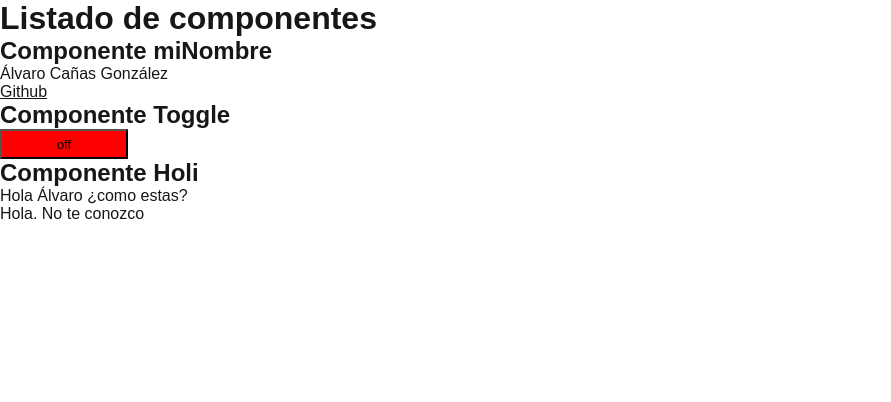
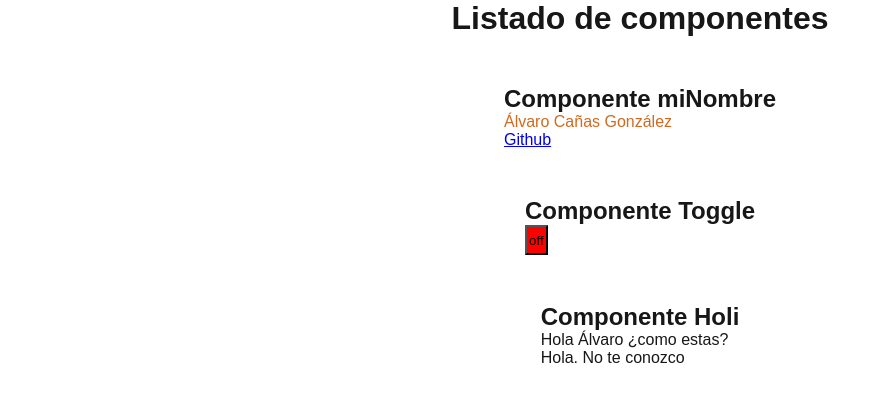
Before and after one commit to MameHub/component-acg, a Next.js app: page / in a window 1280 px wide. Shown: the top 402 px of the page, without its empty margins (0-891 px from the left). Built offline with nearby package versions, Linux system fonts and the light colour scheme.

Commit message:
component

```diff
--- a/app/componentes/miNombre.js
+++ b/app/componentes/miNombre.js
@@ -1,7 +1,9 @@
-export default function MºiNombre() {
+import { useState } from "react";
+
+export default function MiNombre() {
     return(
         <div>
-            <p>Álvaro Cañas González</p>
+            <p className="color1">Álvaro Cañas González</p>
             <p><a href="https://github.com/MameHub" target="_blanck">Github</a></p>
         </div>
     );
--- a/app/globals.css
+++ b/app/globals.css
@@ -30,10 +30,10 @@ body {
   margin: 0;
 }
 
-a {
+/* a {
   color: inherit;
   text-decoration: none;
-}
+} */
 
 @media (prefers-color-scheme: dark) {
   html {
@@ -41,8 +41,56 @@ a {
   }
 }
 
-a{
-  text-decoration: underline;
+.component-container {
+  display: flex;
+  flex-direction: column;
+  gap: 3em;
+  justify-content: center;
+  align-items: center;
+}
+
+.component {
+
+}
+
+.color1 {
+  color: chocolate;
+}
+
+.color2 {
+  color: aquamarine;
+}
+
+.color3 {
+  color: darkgreen;
+}
+
+.color4 {
+  color: slateblue;
+}
+
+.color5 {
+  color: violet;
+}
+
+.color6 {
+  color: yellow;
+}
+
+.color7 {
+  color: orange;
+}
+
+.color8 {
+  color: red;
+}
+
+.color9 {
+  color: mediumvioletred;
+}
+
+.color10 {
+  color: brown;
 }
 
 .btnOn{
--- a/app/page.js
+++ b/app/page.js
@@ -1,79 +1,36 @@
 "use client";
-import MiNombre from "./componentes/miNombre";
-import Toggle from "./componentes/toggle";
-import Holi from "./componentes/holi";
-// import Raul from "../../component-group/app/componentes/Raul.js";
-// import {Holi} from "../../component-group/app/componentes/Holi.js";
+import MiNombre from "./componentes/MiNombre";
+import Toggle from "./componentes/Toggle";
+import Cliqueando from "./componentes/Cliqueando";
+import contando from "./componentes/Contando";
+import Holi from "./componentes/Holi";
+import DepliegueEnViernes from "./componentes/DespliegueEnViernes";
+import CuentaFuegos from "./componentes/CuentaFuegos";
+import Destino from "./componentes/Destino";
+import ImagenCiudad from "./componentes/ImagenCiudad";
+import Reloj from "./componentes/Reloj";
 
 export default function Main(){
   return(
     <div>
-       <div className="componentes-container">
+       <div className="component-container">
           <h1>Listado de componentes</h1>
 
-          <div>
+          <div className="component">
             <h2>Componente miNombre</h2>
             <MiNombre/>
           </div>
 
-          <div>
+          <div className="component">
             <h2>Componente Toggle</h2>
             <Toggle/>
           </div>
 
-
-
-          <div>
+          <div className="component">
             <h2>Componente Holi</h2>
             <Holi nombre={"Álvaro"}/>
             <Holi nombre={""}/>
           </div>
-
-          {/* <div className="tarjeta">
-            <h2>Componente Raul</h2>
-            <Raul nombre="Raúl" apellidos="Bermúdez González" redsocial="Github"/>
-          </div>
-
-          <div className="tarjeta">
-            <h2>Componente Toggle</h2>
-            <Toggle />
-          </div>
-
-          <div className="tarjeta">
-            <h2>Componente Cliqueando</h2>
-            <Cliqueando />
-          </div>
-
-          <div className="tarjeta">
-            <h2>Componente Contando</h2>
-            <Contando />
-          </div>
-
-          <div className="tarjeta">
-            <h2>Componente Holi</h2>
-            <Holi nombre="Raul" />
-            <Holi nombre="" />
-          </div>
-
-          <div className="tarjeta">
-            <h2>Componente DespliegueEnViernes</h2>
-            <DespliegueEnViernes />
-          </div>
-
-          <div className="tarjeta">
-            <h2>Componente CuentaFuegos</h2>
-            <CuentaFuegos />
-          </div>
-
-          <div className="tarjeta">
-            <h2>Componente Destino</h2>
-            <Destino />
-          </div>
-
-          <div className="tarjeta">
-            <h2>Componente Reloj</h2>
-            <Reloj />
-          </div> */}
         </div>
     </div>
   )
```
